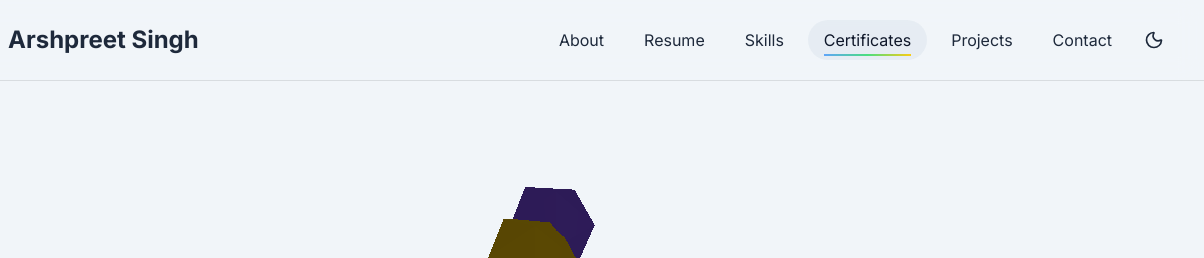
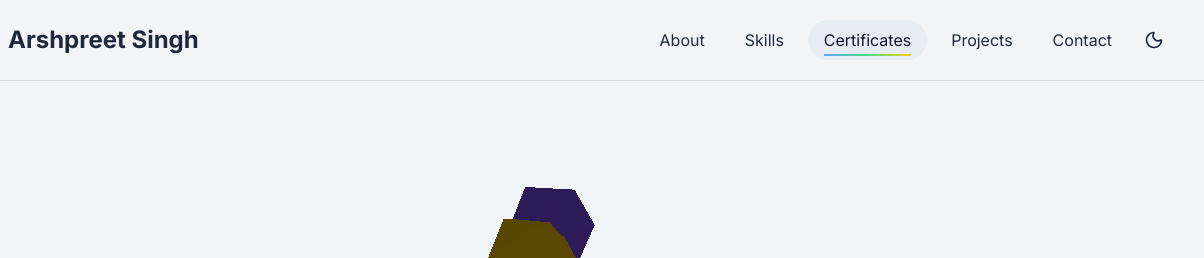
Before and after one commit to Arsh237/arsh_portfolio, a plain HTML site: page index.html in a window 1280 px wide. Shown: the top 258 px of the page, 76-1280 px from the left. Drawn offline with nearby package versions, Linux system fonts and the light colour scheme; animation ran at ten frames a second.

Commit message:
removedresume

```diff
--- a/index.html
+++ b/index.html
@@ -171,7 +171,6 @@
 
                 <nav class="hidden md:flex items-center space-x-2">
                     <a href="#about" class="text-link">About</a>
-                    <a href="resume.html" target="_blank" class="text-link">Resume</a>
                     <a href="#skills" class="text-link">Skills</a>
                     <a href="#certificates" class="text-link">Certificates</a>
                     <a href="#projects" class="text-link">Projects</a>
```
